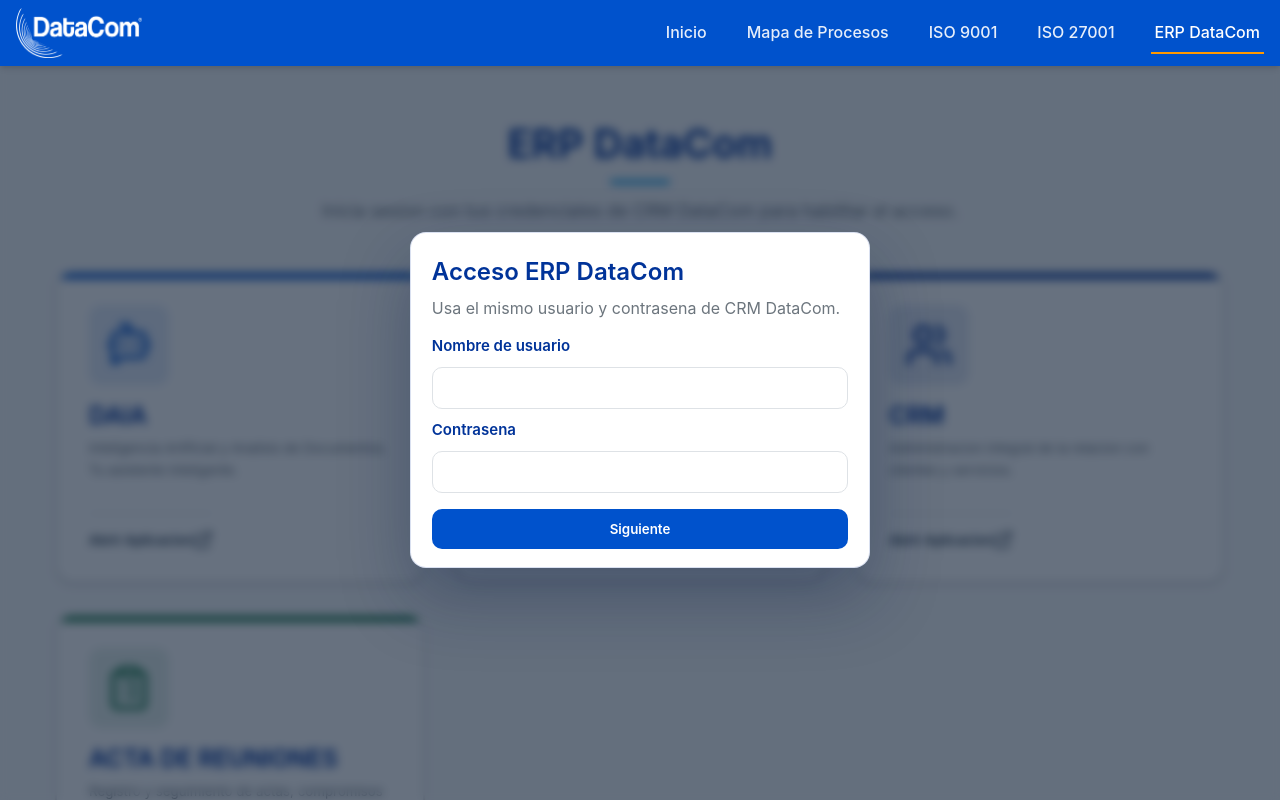
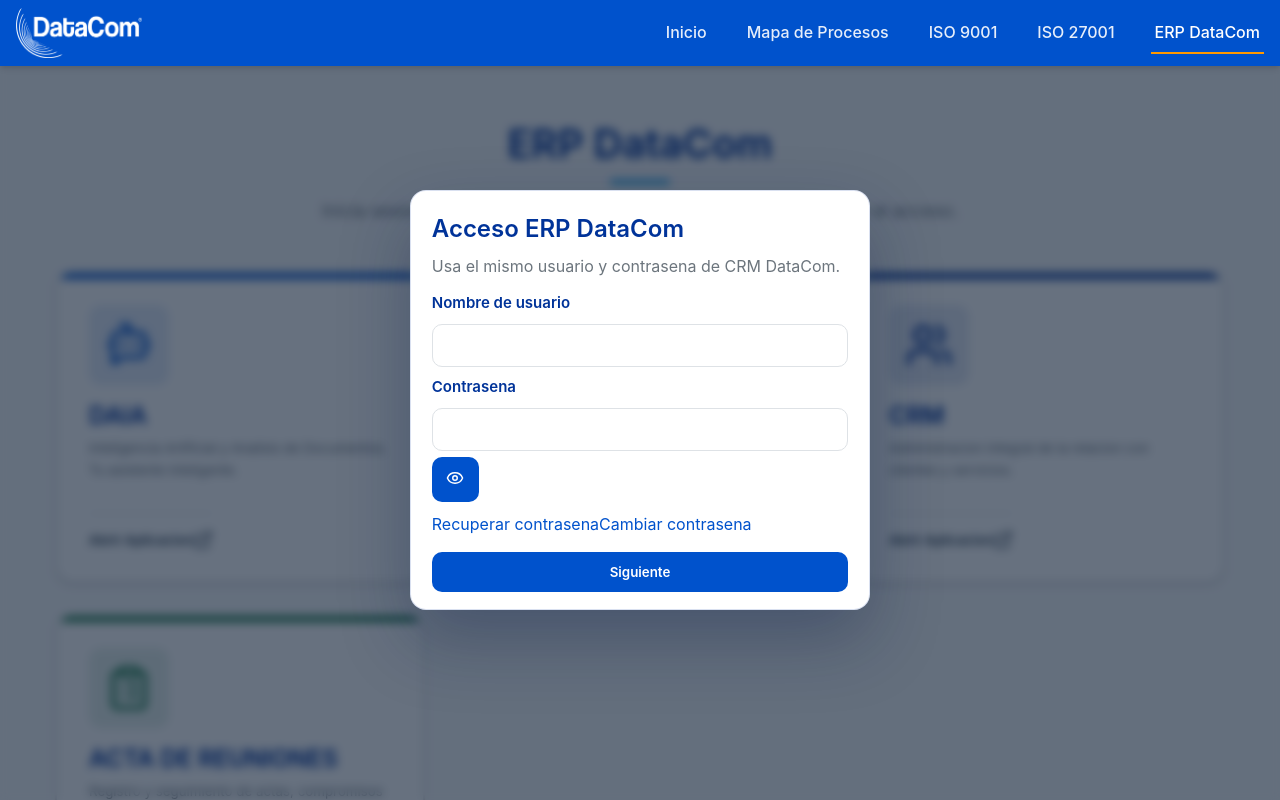
Before and after one commit to mlogacho/webiso-v2, a React (Vite) app: page /erp-datacom in a window 1280 px wide. Shown: the top 800 px of the page. Built offline with nearby package versions, Linux system fonts and the light colour scheme.

Commit message:
feat: SSO Acta de Reuniones - redirigir a raiz sin /login

```diff
--- a/src/pages/ERPDataCom.jsx
+++ b/src/pages/ERPDataCom.jsx
@@ -1,5 +1,6 @@
 import React, { useState } from 'react';
-import { Target, Users, BotMessageSquare, ExternalLink, ClipboardList, ShieldCheck, LogOut } from 'lucide-react';
+import { Link } from 'react-router-dom';
+import { Target, Users, BotMessageSquare, ExternalLink, ClipboardList, ShieldCheck, LogOut, Eye, EyeOff } from 'lucide-react';
 import { useERPAuth } from '../context/ERPAuthContext';
 import './ERPDataCom.css';
 
@@ -20,6 +21,22 @@
     const [setupData, setSetupData] = useState(null);
     const [isLoading, setIsLoading] = useState(false);
     const [error, setError] = useState('');
+    const [showPassword, setShowPassword] = useState(false);
+
+    const parseApiResponse = async (response) => {
+        const contentType = response.headers.get('content-type') || '';
+        if (contentType.includes('application/json')) {
+            try {
+                return await response.json();
+            } catch {
+                return null;
+            }
+        }
+        return null;
+    };
+
+    const unavailableServiceError =
+        'El servicio de autenticacion ERP no esta disponible en este entorno. Configura VITE_ERP_AUTH_API_BASE o verifica el proxy.';
 
     const apps = [
         {
@@ -50,7 +67,7 @@
             id: 'erp_acta',
             name: 'ACTA DE REUNIONES',
             description: 'Registro y seguimiento de actas, compromisos y acuerdos de reuniones.',
-            url: 'http://10.11.121.58:8030/login',
+            url: 'http://10.11.121.58:8030',
             icon: <ClipboardList size={48} />,
             colorClass: 'card-green'
         }
@@ -76,9 +93,13 @@
                 body: JSON.stringify(credentials)
             });
 
-            const data = await response.json();
+            const data = await parseApiResponse(response);
             if (!response.ok) {
-                throw new Error(data.error || 'Credenciales incorrectas.');
+                throw new Error(data?.error || unavailableServiceError);
+            }
+
+            if (!data) {
+                throw new Error(unavailableServiceError);
             }
 
             if (data.requires_2fa_setup) {
@@ -119,9 +140,13 @@
                 })
             });
 
-            const data = await response.json();
+            const data = await parseApiResponse(response);
             if (!response.ok) {
-                throw new Error(data.error || 'No fue posible validar el codigo.');
+                throw new Error(data?.error || unavailableServiceError);
+            }
+
+            if (!data) {
+                throw new Error(unavailableServiceError);
             }
 
             await completeLogin(data.token);
@@ -148,9 +173,13 @@
                 })
             });
 
-            const data = await response.json();
+            const data = await parseApiResponse(response);
             if (!response.ok) {
-                throw new Error(data.error || 'Codigo de autenticacion invalido.');
+                throw new Error(data?.error || unavailableServiceError);
+            }
+
+            if (!data) {
+                throw new Error(unavailableServiceError);
             }
 
             await completeLogin(data.token);
@@ -255,13 +284,29 @@
                                 />
 
                                 <label htmlFor="erp-password">Contrasena</label>
+                                <div className="erp-password-input-wrap">
                                     <input
                                         id="erp-password"
-                                    type="password"
+                                        type={showPassword ? 'text' : 'password'}
                                         value={credentials.password}
                                         onChange={(event) => setCredentials((prev) => ({ ...prev, password: event.target.value }))}
                                         required
                                     />
+                                    <button
+                                        type="button"
+                                        className="erp-password-visibility-btn"
+                                        onClick={() => setShowPassword((value) => !value)}
+                                        aria-label={showPassword ? 'Ocultar contrasena' : 'Mostrar contrasena'}
+                                        title={showPassword ? 'Ocultar contrasena' : 'Mostrar contrasena'}
+                                    >
+                                        {showPassword ? <EyeOff size={18} /> : <Eye size={18} />}
+                                    </button>
+                                </div>
+
+                                <div className="erp-password-links">
+                                    <Link to="/auth/password-recovery">Recuperar contrasena</Link>
+                                    <Link to="/auth/change-password">Cambiar contrasena</Link>
+                                </div>
 
                                 <button type="submit" disabled={isLoading}>
                                     {isLoading ? 'Verificando...' : 'Siguiente'}
```
Lines whose indentation alone changed are shown as unchanged.
